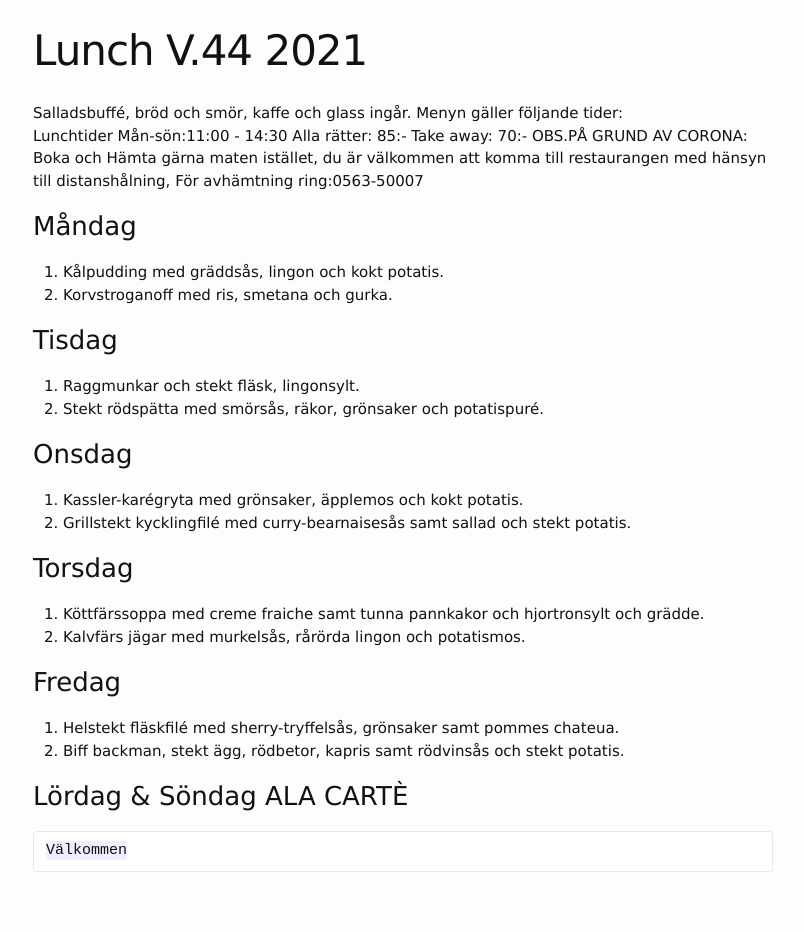
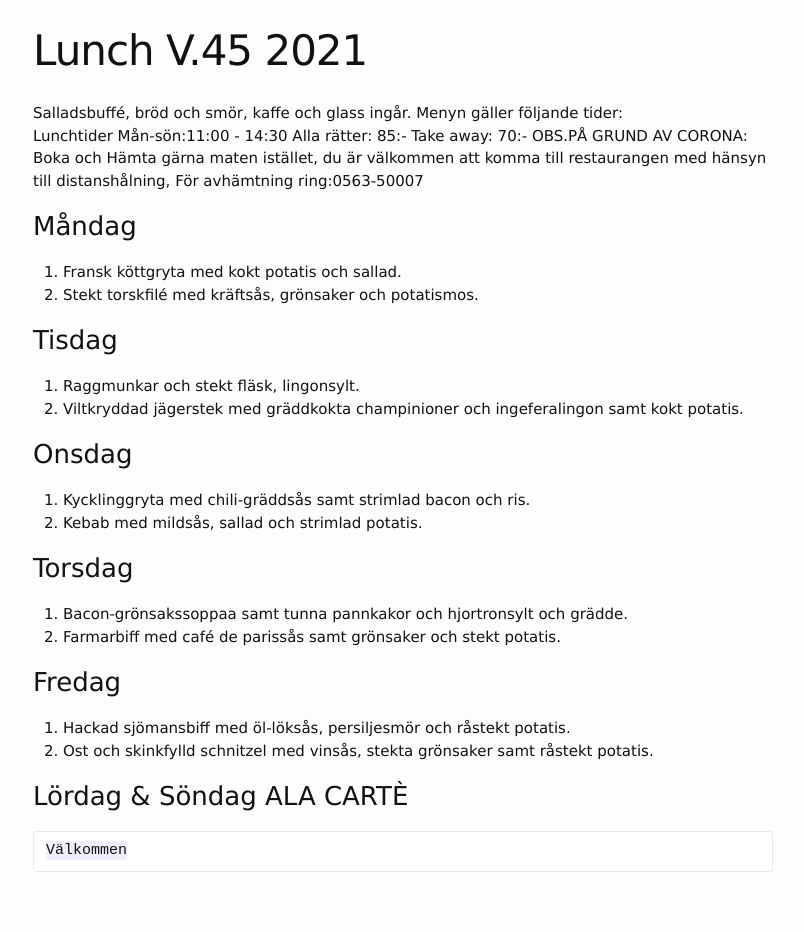
Before and after one commit to FarInn62/farinn62.github.io, a Jekyll site: the page built from lunch.md, in a window 1280 px wide. Shown: the whole page, without its empty margins (237-1041 px from the left). Built offline with Jekyll 4.4.1, drawn with Linux system fonts in a browser that asks for light colours.

Commit message:
Update lunch.md

```diff
--- a/lunch.md
+++ b/lunch.md
@@ -1,6 +1,6 @@
 ---
 layout: foodmenu
-title: Lunch V.44  2021
+title: Lunch V.45  2021
 permalink: /lunch/
 published: true
 ---
@@ -12,24 +12,24 @@ OBS.PÅ GRUND AV CORONA: Boka och Hämta gärna maten istället, du är välkomm
 
 
 ### Måndag
-1. Kålpudding med gräddsås, lingon och kokt potatis.
-2. Korvstroganoff med ris, smetana och gurka.
+1. Fransk köttgryta med kokt potatis och sallad.
+2. Stekt torskfilé med kräftsås, grönsaker och potatismos.
 
 ### Tisdag
 1. Raggmunkar och stekt fläsk, lingonsylt.
-2. Stekt rödspätta med smörsås, räkor, grönsaker och potatispuré.
+2. Viltkryddad jägerstek med gräddkokta champinioner och ingeferalingon samt kokt potatis.
 
 ### Onsdag
-1. Kassler-karégryta med grönsaker, äpplemos och kokt potatis.
-2. Grillstekt kycklingfilé med curry-bearnaisesås samt sallad och stekt potatis.
+1. Kycklinggryta med chili-gräddsås samt strimlad bacon och ris.
+2. Kebab med mildsås, sallad och strimlad potatis.
 
 ### Torsdag
-1. Köttfärssoppa med creme fraiche samt tunna pannkakor och hjortronsylt och grädde.
-2. Kalvfärs jägar med murkelsås, rårörda lingon och potatismos.
+1. Bacon-grönsakssoppaa samt tunna pannkakor och hjortronsylt och grädde.
+2. Farmarbiff med café de parissås samt grönsaker och stekt potatis.
 
 ### Fredag
-1. Helstekt fläskfilé med sherry-tryffelsås, grönsaker samt pommes chateua.
-2. Biff backman, stekt ägg, rödbetor, kapris samt rödvinsås och stekt potatis.
+1. Hackad sjömansbiff med öl-löksås, persiljesmör och råstekt potatis.
+2. Ost och skinkfylld schnitzel med vinsås, stekta grönsaker samt råstekt potatis.
 
 
 ### Lördag & Söndag ALA CARTÈ
```
